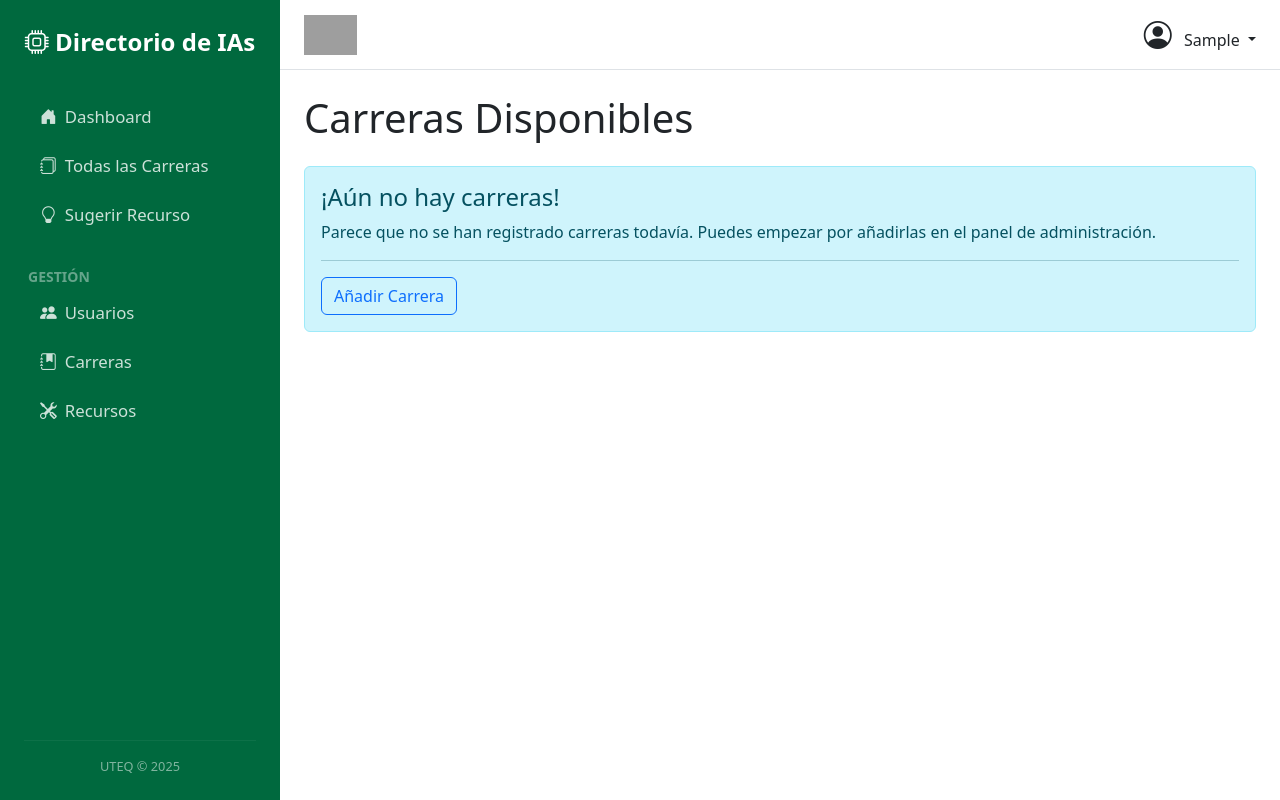
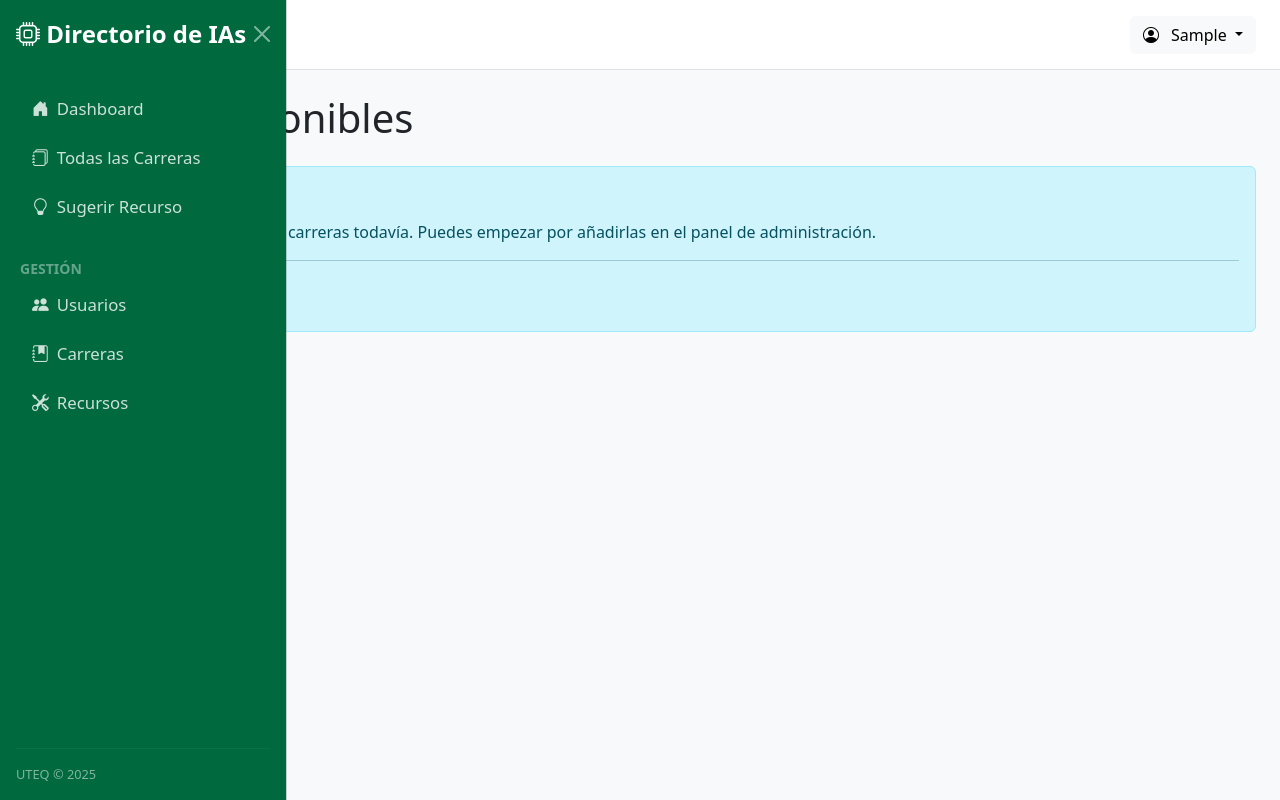
Before and after one commit to iMouraad/ProyectoDirectoriosIA, a Django app: page /carreras/ in a window 1280 px wide. Run offline with Django 5.2, Linux system fonts and the light colour scheme; the visitor is signed in with stand-in values (Sample User, id 1); data that the repository does not hold is empty; grey boxes are pictures that could not be loaded.

Commit message:
fix: Address multiple UI and logic issues

```diff
--- a/portal_uteq/recursos/templates/recursos/layout_dashboard.html
+++ b/portal_uteq/recursos/templates/recursos/layout_dashboard.html
@@ -3,78 +3,60 @@
 
 {% block page_styles %}
 <style>
+    :root {
+        --sidebar-width: 280px;
+        --uteq-green: #00693E;
+    }
     body {
-        background-color: #f8f9fa; /* Fondo gris claro para el área de contenido */
-    }
-    .sidebar {
-        position: fixed;
-        top: 0;
-        left: 0;
-        bottom: 0;
-        width: var(--sidebar-width, 280px);
-        background-color: var(--uteq-green, #00693E);
-        color: #fff;
-        padding: 1.5rem;
-        display: flex;
-        flex-direction: column;
-        z-index: 1050;
-        transition: transform 0.3s ease-in-out;
+        background-color: #f8f9fa;
     }
     .main-content {
-        margin-left: var(--sidebar-width, 280px);
-        padding: 0;
+        transition: margin-left .3s ease;
     }
     .top-header {
         background-color: #fff;
         padding: 0.75rem 1.5rem;
         border-bottom: 1px solid #dee2e6;
-        height: 70px; /* Altura fija para el header */
+        height: 70px;
     }
-    .sidebar .nav-link {
+    .offcanvas.offcanvas-start {
+        width: var(--sidebar-width);
+        background-color: var(--uteq-green);
+        color: #fff;
+    }
+    .offcanvas .nav-link {
         color: rgba(255, 255, 255, 0.8);
         padding: 0.75rem 1rem;
         border-radius: 0.375rem;
         font-size: 1.05rem;
     }
-    .sidebar .nav-link:hover, .sidebar .nav-link.active {
+    .offcanvas .nav-link:hover, .offcanvas .nav-link.active {
         background-color: rgba(255, 255, 255, 0.1);
         color: #fff;
     }
-    .sidebar-header {
+    .offcanvas-title {
         font-size: 1.5rem;
         font-weight: bold;
-        margin-bottom: 2rem;
-        text-align: center;
     }
     .sidebar-footer {
-        margin-top: auto;
         font-size: 0.8rem;
-        text-align: center;
         color: rgba(255, 255, 255, 0.5);
     }
-    /* Responsive */
-    @media (max-width: 991.98px) {
-        .sidebar {
-            transform: translateX(-100%);
+
+    /* Estilos para pantallas grandes (menú lateral visible) */
+    @media (min-width: 992px) {
+        .main-content {
+            margin-left: var(--sidebar-width);
         }
-        .sidebar.is-open {
-            transform: translateX(0);
+        .offcanvas.offcanvas-start {
+            transform: none;
+            visibility: visible !important;
+            top: 0;
+            position: fixed;
+            height: 100vh;
         }
-        .main-content {
-            margin-left: 0;
-        }
-        .sidebar-overlay {
-            position: fixed;
-            top: 0;
-            left: 0;
-            right: 0;
-            bottom: 0;
-            background-color: rgba(0,0,0,0.5);
-            z-index: 1049;
+        .offcanvas-backdrop {
             display: none;
-        }
-        .sidebar.is-open ~ .sidebar-overlay {
-            display: block;
         }
     }
 </style>
@@ -82,13 +64,17 @@
 
 
 {% block body_content %}
-    <!-- MENÚ LATERAL FIJO -->
-    <aside class="sidebar" id="sidebar">
-        <div class="sidebar-header">
+    <!-- MENÚ LATERAL (AHORA OFFCANVAS DE BOOTSTRAP) -->
+    <aside class="sidebar offcanvas offcanvas-start" tabindex="-1" id="sidebarOffcanvas" aria-labelledby="sidebarOffcanvasLabel">
+        <div class="offcanvas-header">
+            <h5 class="offcanvas-title" id="sidebarOffcanvasLabel">
                 <i class="bi bi-cpu"></i> Directorio de IAs
+            </h5>
+            <button type="button" class="btn-close btn-close-white" data-bs-dismiss="offcanvas" aria-label="Close"></button>
         </div>
 
-        <ul class="nav flex-column mb-auto">
+        <div class="offcanvas-body d-flex flex-column p-0">
+            <ul class="nav flex-column mb-auto p-3">
                 <li class="nav-item"><a href="{% url 'recursos:dashboard' %}" class="nav-link"><i class="bi bi-house-door-fill me-2"></i>Dashboard</a></li>
                 {% if user.is_authenticated and user.perfil %}
                 <li class="nav-item"><a href="{% url 'recursos:favorite_resources_list' %}" class="nav-link"><i class="bi bi-star-fill me-2"></i>Mis Favoritos</a></li>
@@ -96,10 +82,8 @@
 
                 {# --- Lógica de Navegación por Rol --- #}
                 {% if user.is_staff or user.is_superuser %}
-                {# Para Admins/Gestores, mostramos la lista de todas las carreras #}
                     <li class="nav-item"><a href="{% url 'recursos:career_list' %}" class="nav-link"><i class="bi bi-journals me-2"></i>Todas las Carreras</a></li>
                 {% else %}
-                {# Para Estudiantes/Docentes, mostramos un enlace directo a los recursos de SU carrera #}
                     {% if user.perfil.carrera %}
                     <li class="nav-item"><a href="{% url 'recursos:resource_type_list' pk=user.perfil.carrera.pk %}" class="nav-link"><i class="bi bi-collection-fill me-2"></i>Mis Recursos</a></li>
                     {% endif %}
@@ -117,19 +101,19 @@
                 {% endif %}
             </ul>
 
-        <div class="sidebar-footer">
+            <div class="sidebar-footer p-3">
                 <hr style="color: rgba(255,255,255,0.2);">
                 UTEQ © 2025
             </div>
+        </div>
     </aside>
-    <div class="sidebar-overlay" onclick="toggleSidebar()"></div>
 
     <!-- CONTENIDO PRINCIPAL -->
     <div class="main-content">
         <!-- HEADER SUPERIOR -->
         <header class="top-header d-flex justify-content-between align-items-center">
             <div class="d-flex align-items-center">
-                <button class="btn d-lg-none me-2" type="button" onclick="toggleSidebar()">
+                <button class="btn d-lg-none me-2" type="button" data-bs-toggle="offcanvas" data-bs-target="#sidebarOffcanvas" aria-controls="sidebarOffcanvas">
                     <i class="bi bi-list fs-3"></i>
                 </button>
                 <a href="{% url 'recursos:home' %}">
@@ -137,44 +121,37 @@
                 </a>
             </div>
 
-            <div class="user-menu">
-                {% if user.is_authenticated %}
             <div class="dropdown">
-                    <a href="#" class="d-block link-dark text-decoration-none dropdown-toggle" id="dropdownUser1" data-bs-toggle="dropdown" aria-expanded="false">
-                        <i class="bi bi-person-circle fs-3 me-2"></i>
-                        <span class="d-none d-sm-inline">{{ user.first_name|default:user.username }}</span>
-                    </a>
-                    <ul class="dropdown-menu text-small dropdown-menu-end" aria-labelledby="dropdownUser1">
+                <button class="btn btn-light dropdown-toggle" type="button" id="userDropdown" data-bs-toggle="dropdown" aria-expanded="false">
+                    <i class="bi bi-person-circle me-2"></i>
+                    {{ user.first_name|default:user.username }}
+                </button>
+                <ul class="dropdown-menu dropdown-menu-end" aria-labelledby="userDropdown">
                     <li><a class="dropdown-item" href="#">Mi Perfil</a></li>
-                        <li><a class="dropdown-item" href="#">Cambio de clave</a></li>
                     <li><hr class="dropdown-divider"></li>
                     <li>
                         <form method="post" action="{% url 'logout' %}" class="m-0">
                             {% csrf_token %}
-                                <button type="submit" class="dropdown-item w-100 text-start">
+                            <button type="submit" class="dropdown-item text-danger">
                                 <i class="bi bi-box-arrow-right me-2"></i>Cerrar Sesión
                             </button>
                         </form>
                     </li>
                 </ul>
             </div>
-                {% endif %}
-            </div>
         </header>
 
-        <!-- CONTENEDOR CENTRAL DE LA PÁGINA -->
+        <!-- Contenedor para el contenido de la página -->
         <main class="p-4">
-            {% block content %}
-            {# El contenido específico de la página (ej: dashboard.html) irá aquí #}
-            {% endblock %}
+            {% block content %}{% endblock %}
         </main>
     </div>
 {% endblock %}
 
+
 {% block page_scripts %}
 <script>
-    function toggleSidebar() {
-        document.getElementById('sidebar').classList.toggle('is-open');
-    }
+    // El código para el Offcanvas de Bootstrap ya está incluido en el bundle de Bootstrap.
+    // No se necesita JavaScript adicional aquí para el menú lateral.
 </script>
 {% endblock %}
--- a/portal_uteq/recursos/templates/recursos/resource_list.html
+++ b/portal_uteq/recursos/templates/recursos/resource_list.html
@@ -199,8 +199,8 @@
                     </a>
                     {% endif %}
                 </div>
-                <div>
-                    <a href="#" class="btn btn-primary btn-sm me-2 external-resource-link"
+                <div class="d-flex flex-wrap gap-2 justify-content-end">
+                    <a href="#" class="btn btn-primary btn-sm external-resource-link"
                        data-resource-id="{{ recurso.pk }}"
                        data-external-url="{{ recurso.url_externa }}"
                        rel="noopener noreferrer">
--- a/portal_uteq/recursos/views.py
+++ b/portal_uteq/recursos/views.py
@@ -221,7 +221,7 @@ class ResourceTypeListView(LoginRequiredMixin, TemplateView):
         context['tipos_de_recurso'] = tipos_metadata
         return context
 
-from django.db.models import Q, Avg, Value
+from django.db.models import Q, Avg, Value, Exists, OuterRef
 from django.db.models.functions import Coalesce
 
 # ... (el resto de las importaciones se mantienen igual)
@@ -238,9 +238,9 @@ class ResourceListView(LoginRequiredMixin, ListView):
         # Parámetros de la URL
         query = self.request.GET.get('q')
         sort_by = self.request.GET.get('sort', 'recientes')
+        user = self.request.user
 
         # 1. Anotación base para la calificación promedio
-        # Se anota siempre para que el dato esté disponible en la plantilla
         queryset = Recurso.objects.filter(
             carreras__id=self.kwargs['pk'],
             tipo=self.kwargs['tipo'],
@@ -255,12 +255,25 @@ class ResourceListView(LoginRequiredMixin, ListView):
                 Q(nombre__icontains=query) | Q(descripcion__icontains=query)
             )
 
-        # 3. Lógica de Ordenamiento
-        if sort_by == 'valorados':
-            # Ordena por la anotación y luego por fecha como desempate
-            queryset = queryset.order_by('-avg_rating', '-fecha_creacion')
-        else: # 'recientes' o cualquier otro valor
-            queryset = queryset.order_by('-fecha_creacion')
+        # 3. Lógica de Ordenamiento con Prioridad para Favoritos
+        if user.is_authenticated and hasattr(user, 'perfil'):
+            # Anotar si el recurso es favorito para el usuario actual
+            favoritos_del_usuario = user.perfil.recursos_favoritos.all()
+            queryset = queryset.annotate(
+                is_favorite=Exists(favoritos_del_usuario.filter(pk=OuterRef('pk')))
+            )
+
+            # Ordenar por favoritos primero, luego por el criterio seleccionado
+            if sort_by == 'valorados':
+                queryset = queryset.order_by('-is_favorite', '-avg_rating', '-fecha_creacion')
+            else: # 'recientes' o cualquier otro valor
+                queryset = queryset.order_by('-is_favorite', '-fecha_creacion')
+        else:
+            # Ordenamiento original si el usuario no está logueado o no tiene perfil
+            if sort_by == 'valorados':
+                queryset = queryset.order_by('-avg_rating', '-fecha_creacion')
+            else:
+                queryset = queryset.order_by('-fecha_creacion')
 
         return queryset.distinct()
 
--- a/requirements.txt
+++ b/requirements.txt
@@ -1,5 +1,5 @@
 asgiref==3.11.0
-Django==6.0
+Django==6.0.2
 pillow==12.1.0
 sqlparse==0.5.5
 tzdata==2025.3
```
Lines whose indentation alone changed are shown as unchanged.
